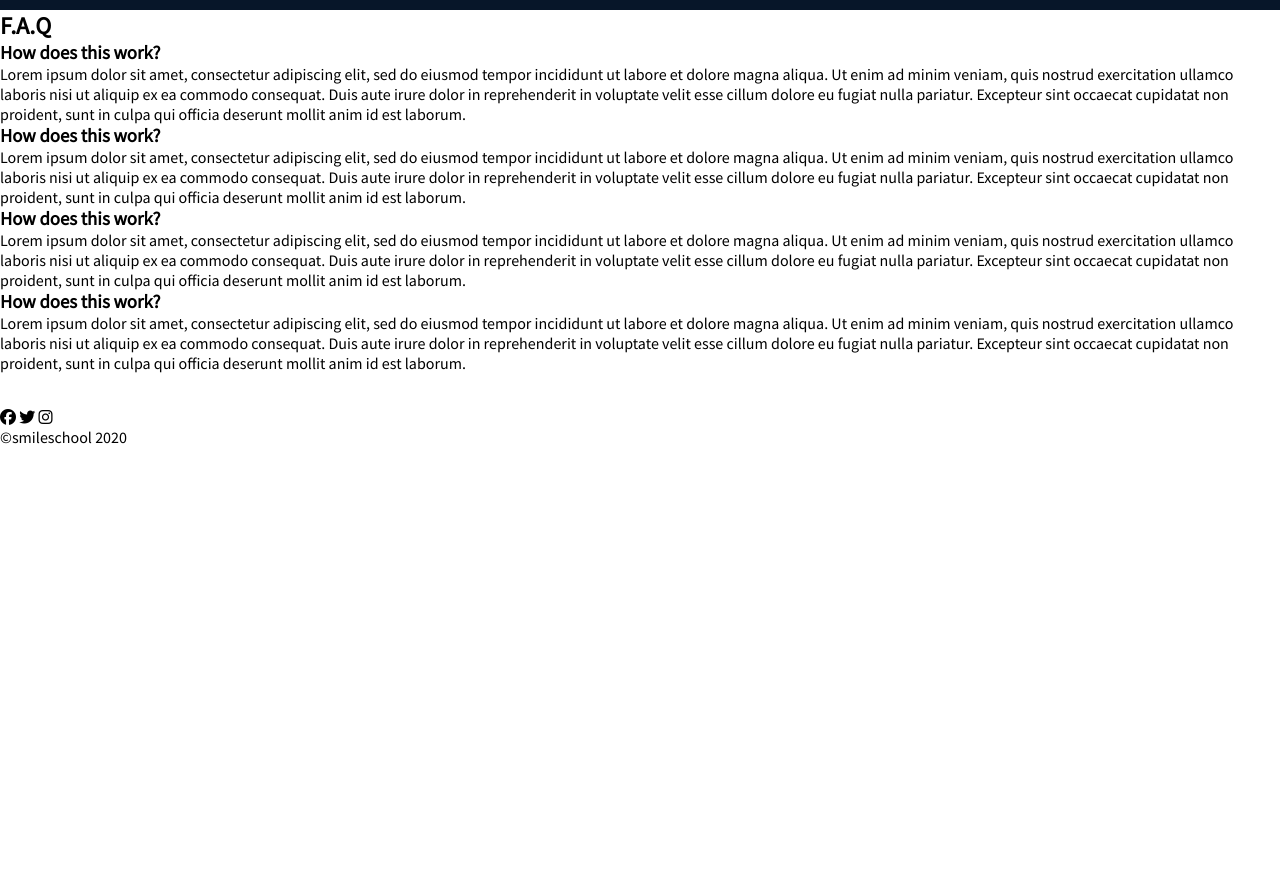
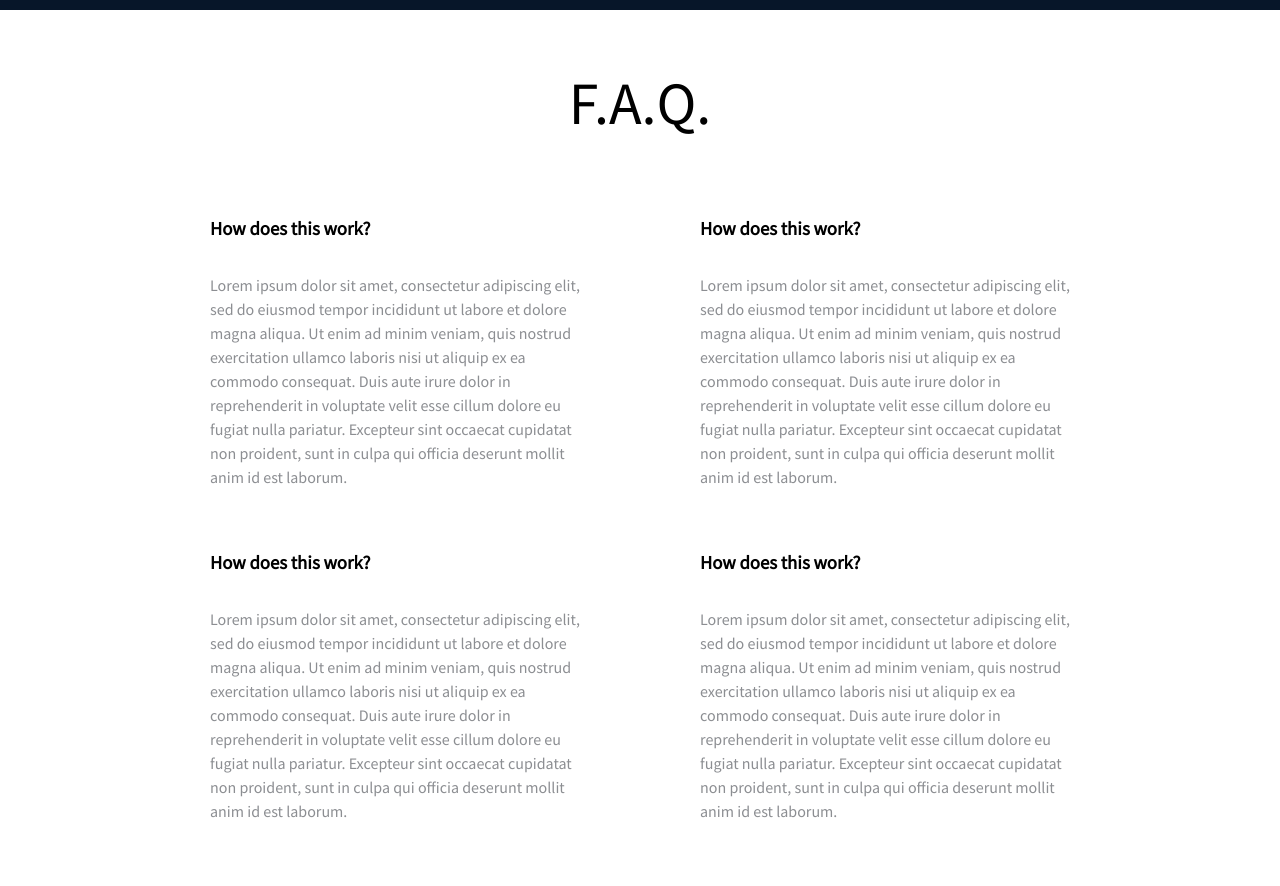
Before and after one commit to Mwandii/alx_html_css, a plain HTML site: page css_advanced/index.html in a window 1280 px wide. Shown: the part 2360-3246 px from the top of the page. Before the commit the page ends 2807 px from the top, so only its background shows below. Drawn offline with Linux system fonts and the light colour scheme.

Commit message:
styled the faq section

```diff
--- a/css_advanced/index.html
+++ b/css_advanced/index.html
@@ -81,7 +81,7 @@
                 <img src="/css_advanced/media/play.png" class="play-icon">
                 </div>
                 <h3>Diagonal Smile</h3>
-                <p>Lorem ipsum dolor sit amet, consect adipiscing elit, sed do eiusmod.</p>
+                <p class="faq-text">Lorem ipsum dolor sit amet, consect adipiscing elit, sed do eiusmod.</p>
                 <div class="avatar">
                     <img src="/css_advanced/media/avatar.png" alt="">
                     <h4>Phillip Massey</h4>
@@ -97,7 +97,7 @@
                 <img src="/css_advanced/media/play.png" class="play-icon">
                 </div>
                 <h3>Sad Smile</h3>
-                <p>Lorem ipsum dolor sit amet, consect adipiscing elit, sed do eiusmod.</p>
+                <p class="faq-text">Lorem ipsum dolor sit amet, consect adipiscing elit, sed do eiusmod.</p>
                 <div class="avatar">
                     <img src="/css_advanced/media/avatar (1).png" alt="">
                     <h4>Phillip Massey</h4>
@@ -113,7 +113,7 @@
                 <img src="/css_advanced/media/play.png" class="play-icon">
                 </div>
                 <h3>Natural Smile</h3>
-                <p>Lorem ipsum dolor sit amet, consect adipiscing elit, sed do eiusmod.</p>
+                <p class="faq-text">Lorem ipsum dolor sit amet, consect adipiscing elit, sed do eiusmod.</p>
                 <div class="avatar">
                     <img src="/css_advanced/media/avatar (2).png" alt="">
                     <h4>Phillip Massey</h4>
@@ -129,7 +129,7 @@
                 <img src="/css_advanced/media/play.png" class="play-icon">
                 </div>
                 <h3>Happy Smile</h3>
-                <p>Lorem ipsum dolor sit amet, consect adipiscing elit, sed do eiusmod.</p>
+                <p class="faq-text">Lorem ipsum dolor sit amet, consect adipiscing elit, sed do eiusmod.</p>
                 <div class="avatar">
                     <img src="/css_advanced/media/avatar (3).png" alt="">
                     <h4>Phillip Massey</h4>
@@ -171,36 +171,45 @@
             </div>
             </div>
         </section>
-        <section>
-            <h2>F.A.Q</h2>
-            <div>
+        <section class="faq-section">
+            <h2>F.A.Q.</h2>
+            <div  class="faq">
                 <div>
+                    <div class="faq-seg">
                     <div>
                         <h3>How does this work?</h3>
                     </div>
-                    <div>
+                    <div class="faq-text">
                         Lorem ipsum dolor sit amet, consectetur adipiscing elit, sed do eiusmod tempor incididunt ut labore et dolore magna aliqua. Ut enim ad minim veniam, quis nostrud exercitation ullamco laboris nisi ut aliquip ex ea commodo consequat. Duis aute irure dolor in reprehenderit in voluptate velit esse cillum dolore eu fugiat nulla pariatur. Excepteur sint occaecat cupidatat non proident, sunt in culpa qui officia deserunt mollit anim id est laborum.
                     </div>
+                    </div>
 
+                    <div class="faq-seg">
                     <div>
                         <h3>How does this work?</h3>
                     </div>
-                    <div>
+                    <div class="faq-text">
                         Lorem ipsum dolor sit amet, consectetur adipiscing elit, sed do eiusmod tempor incididunt ut labore et dolore magna aliqua. Ut enim ad minim veniam, quis nostrud exercitation ullamco laboris nisi ut aliquip ex ea commodo consequat. Duis aute irure dolor in reprehenderit in voluptate velit esse cillum dolore eu fugiat nulla pariatur. Excepteur sint occaecat cupidatat non proident, sunt in culpa qui officia deserunt mollit anim id est laborum.
+                    </div>
                     </div>
                 </div>
                 <div>
+                    <div class="faq-seg">
                     <div>
                         <h3>How does this work?</h3>
                     </div>
-                    <div>
+                    <div class="faq-text">
                         Lorem ipsum dolor sit amet, consectetur adipiscing elit, sed do eiusmod tempor incididunt ut labore et dolore magna aliqua. Ut enim ad minim veniam, quis nostrud exercitation ullamco laboris nisi ut aliquip ex ea commodo consequat. Duis aute irure dolor in reprehenderit in voluptate velit esse cillum dolore eu fugiat nulla pariatur. Excepteur sint occaecat cupidatat non proident, sunt in culpa qui officia deserunt mollit anim id est laborum.
                     </div>
+                    </div>
+
+                    <div class="faq-seg">
                     <div>
                         <h3>How does this work?</h3>
                     </div>
-                    <div>
+                    <div class="faq-text">
                         Lorem ipsum dolor sit amet, consectetur adipiscing elit, sed do eiusmod tempor incididunt ut labore et dolore magna aliqua. Ut enim ad minim veniam, quis nostrud exercitation ullamco laboris nisi ut aliquip ex ea commodo consequat. Duis aute irure dolor in reprehenderit in voluptate velit esse cillum dolore eu fugiat nulla pariatur. Excepteur sint occaecat cupidatat non proident, sunt in culpa qui officia deserunt mollit anim id est laborum.
+                    </div>
                     </div>
                 </div>
             </div>
--- a/css_advanced/styles.css
+++ b/css_advanced/styles.css
@@ -287,3 +287,34 @@ header {
     color: white;
     font-weight: bold;
 }
+
+.faq-section {
+    margin: 50px 150px;
+}
+
+.faq-section h2 {
+    text-align: center;
+    font-weight: lighter;
+    font-size: 60px;
+    padding: 5px;
+    margin-bottom: 70px;
+}
+
+.faq {
+    display: flex;
+    justify-content: center;
+    align-items: center;
+}
+
+.faq-seg {
+    line-height: 1.5;
+    padding: 0 60px 60px 60px;
+}
+
+.faq-seg h3 {
+    margin-bottom: 30px;
+}
+
+.faq-text {
+    color: #8C8E92;
+}
```
